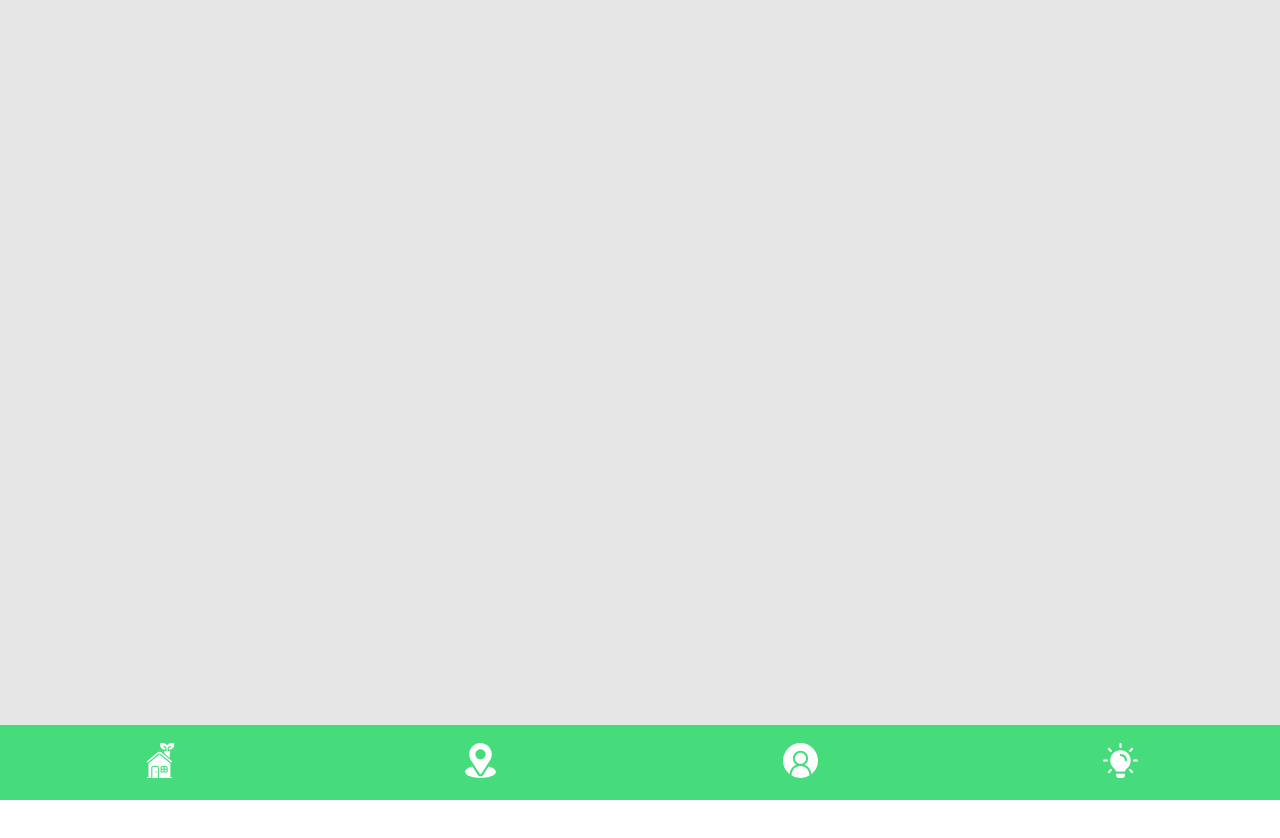
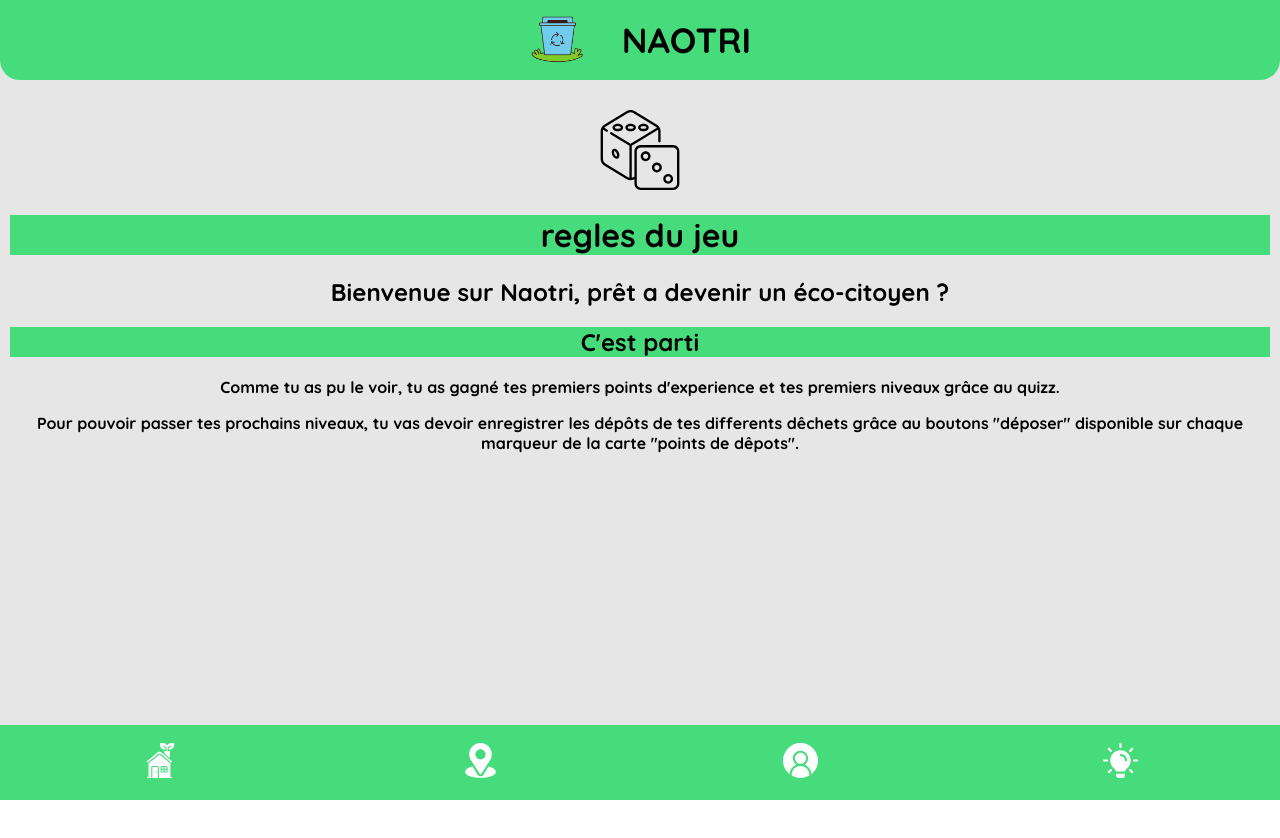
Before and after one commit to clepirault/WCS-NaoTri, a React (Create React App) app: page /regles in a window 1280 px wide. Shown: the top 838 px of the page. Before the commit the page ends 800 px from the top, so only its background shows below. Built offline with nearby package versions, Linux system fonts and the light colour scheme.

Commit message:
creation pages regles du jeu

```diff
--- a/src/App.jsx
+++ b/src/App.jsx
@@ -13,7 +13,7 @@ import Footer from './components/Footer';
 import Social from './components/Social';
 import Home from './components/Home';
 import Header from './components/Header';
-import WorkInProgress from './components/WorkInProgress';
+import ReglesDuJeu from './components/ReglesDuJeu';
 import QuizResult from './components/QuizResult';
 import ProfileCreation from './components/ProfileCreation';
 import Slider from './components/Slider';
@@ -106,9 +106,6 @@ function App() {
             <Route exact path="/quizResult">
               <QuizResult setShowFooter={setShowFooter} />
             </Route>
-            <Route exact path="/login">
-              <WorkInProgress />
-            </Route>
             <Route exact path="/home">
               <Header />
               <Home />
@@ -127,9 +124,6 @@ function App() {
                 depositPoint={depositPoint}
               />
             </Route>
-            <Route exact path="/shop">
-              <WorkInProgress />
-            </Route>
             <Route exact path="/profileCreation">
               <ProfileCreation setShowFooter={setShowFooter} />
             </Route>
@@ -137,8 +131,9 @@ function App() {
               <Header titre={username} />
               <UserProfile />
             </Route>
-            <Route exact path="/challenge">
-              <WorkInProgress />
+            <Route exact path="/regles">
+              <Header />
+              <ReglesDuJeu />
             </Route>
             <Route exact path="/tips">
               <Header titre={headerGoodHabits} />
--- a/src/components/Home.jsx
+++ b/src/components/Home.jsx
@@ -31,7 +31,7 @@ function Home() {
             <p>Enseignes</p>
           </div>
         </Link>
-        <Link to="/challenge" style={{ textDecoration: 'none' }}>
+        <Link to="/regles" style={{ textDecoration: 'none' }}>
           <div className="menu-defi">
             <img src={trophyIcon} alt="Challenge" className="challange" />
             <p>Règles du jeu</p>
--- /dev/null
+++ b/src/components/ReglesDuJeu.css
@@ -0,0 +1,17 @@
+.rules-container {
+  box-sizing: border-box;
+  text-align: center;
+  width: 100%;
+  height: 100vh;
+  padding: 10px;
+}
+
+.rules-container img {
+  margin-top: 20px;
+  width: 80px;
+  height: 80px;
+}
+
+.punder {
+  background-color: #46dc7b;
+}
--- /dev/null
+++ b/src/components/ReglesDuJeu.jsx
@@ -0,0 +1,25 @@
+import React from 'react';
+import './ReglesDuJeu.css';
+import dice from '../images/dice.svg';
+
+const WorkInProgress = () => {
+  return (
+    <div className="rules-container">
+      <img alt="" src={dice} />
+      <h1 className="punder">regles du jeu</h1>
+      <h2>Bienvenue sur Naotri, prêt a devenir un éco-citoyen ?</h2>
+      <h2 className="punder">C&#39;est parti</h2>
+      <p>
+        Comme tu as pu le voir, tu as gagné tes premiers points d&#39;experience
+        et tes premiers niveaux grâce au quizz.
+      </p>
+      <p>
+        Pour pouvoir passer tes prochains niveaux, tu vas devoir enregistrer les
+        dépôts de tes differents dêchets grâce au boutons &#34;déposer&#34;
+        disponible sur chaque marqueur de la carte &#34;points de dêpots&#34;.
+      </p>
+    </div>
+  );
+};
+
+export default WorkInProgress;
--- a/src/components/WorkInProgress.jsx
+++ /dev/null
@@ -1,17 +0,0 @@
-import React from 'react';
-
-const WorkInProgress = () => {
-  return (
-    <div>
-      <p>regles du jeu</p>
-      <p>
-        Lorem, ipsum dolor sit amet consectetur adipisicing elit. Veniam labore
-        eos harum rem ducimus quibusdam voluptatum quod maxime, exercitationem
-        ipsam tempore quas consequatur vitae iure nesciunt, nemo architecto
-        consequuntur porro?
-      </p>
-    </div>
-  );
-};
-
-export default WorkInProgress;
```
Also changed, not shown: src/images/dice.svg (added).
